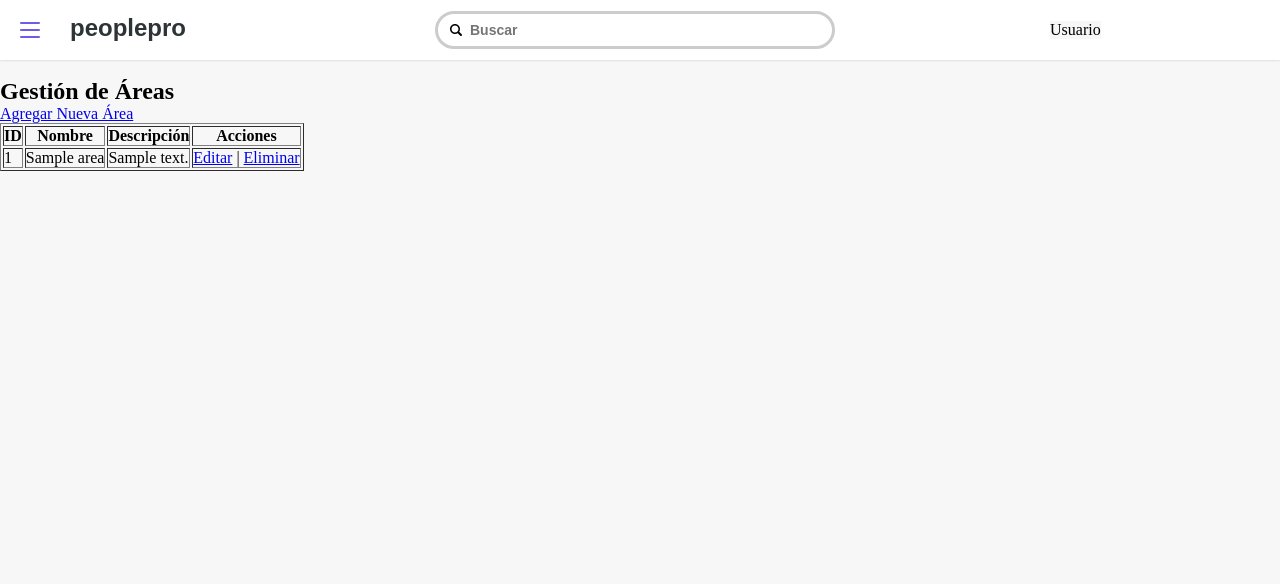
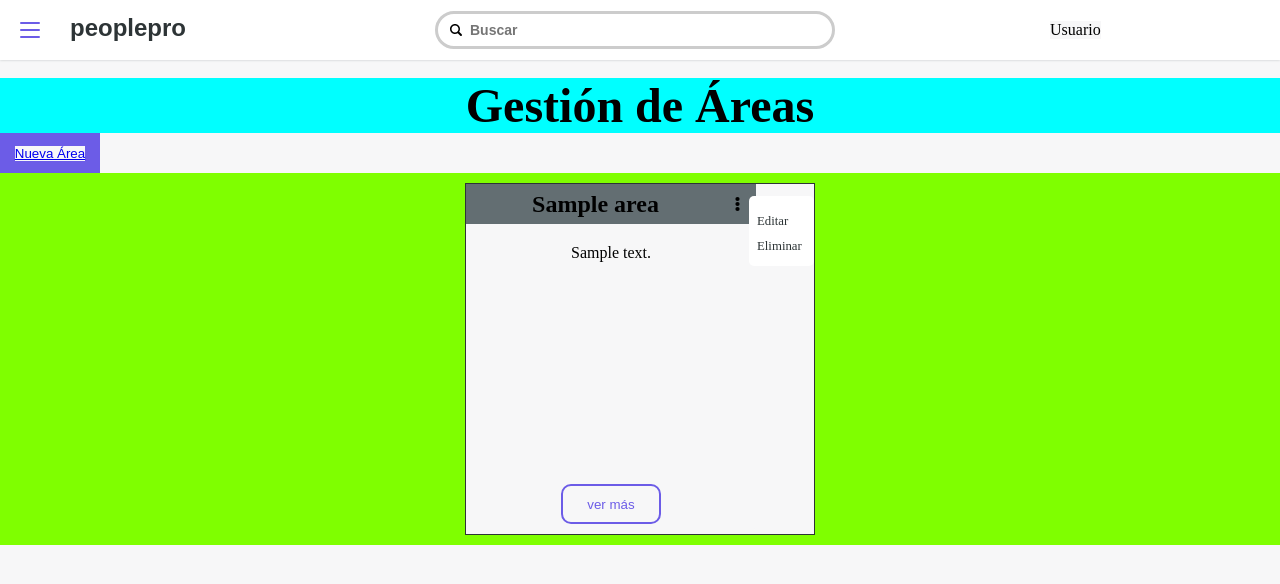
Before and after one commit to LinaB24/peoplepro, a PHP site: template views/areas/index.php in a window 1280 px wide. Shown: the top 584 px of the page. Run offline with PHP 8.4, Linux system fonts and the light colour scheme; the template is opened without the code that fills it: most values are stand-ins (such as "Sample title", 1, 10 or a date in 2020).

Commit message:
actualizacion areas de trabajo con css

```diff
--- /dev/null
+++ b/public/css/areas.css
@@ -0,0 +1,113 @@
+:root {
+    --primario: #6C5CE7;
+    --texto-primario: #2D3436;
+    --texto-secundario: #636E72;
+}
+*{
+    margin: 0;
+    padding: 0;
+    box-sizing: border-box;
+}
+/* main */
+.main{
+    display: flex;
+    flex-wrap: wrap;
+    justify-content: center;
+    background-color: chartreuse;
+    height: auto;
+}
+/* titulo de bienvenida */
+.area-titulo{
+    text-align: center;
+    background-color: aqua;
+    font-size: 3rem;
+}
+/* boton para agregar area */
+.nueva-area{
+    width: 100px; height: 40px;
+    background-color: var(--primario);
+    color: white;
+    border: none;
+}
+/* tarjetas de las areas */
+.area-contenedor{
+    margin: 10px;
+    border: solid 1px #2D3436;
+    width: 350px; height: auto;
+    position: relative;
+}
+.area{
+    width:290px; height: 350px;
+    align-items: center;
+    border-radius: 10px;
+}
+.area-header{
+    background-color: #636E72;
+    display: flex;
+    align-items: center;
+    height: 40px; width: 100%;
+    margin-bottom: 20px;
+}
+.area-header h2{
+    text-align: center;
+    width:90%;
+}
+.confuguracion-area{
+    width: 25px; height: 25px;
+    margin-right: 6px; margin-left: auto;
+    padding: 4px;
+}
+.ver-mas{
+    margin-top: auto; margin-bottom: 10px;
+    width: 100px; height: 40px;
+    border-radius: 10px;
+    border: solid 2px #6C5CE7;
+}
+.ver-mas a{
+    text-decoration: none;
+    color: #6C5CE7;
+}
+.ver-mas:hover{
+    background-color: #6C5CE7;
+    transition: all 0.2s ease-in-out;
+}
+.ver-mas:hover a{
+    color: white;
+    transition: all 0.2s ease-in-out;
+}
+.area-contenedor, .area, .area-menu{
+    display: flex;
+    flex-direction: column;
+}
+.nueva-area, .confuguracion-area {
+    border: none;
+}
+.area-header h2, .area-header img, .area p, .confuguracion-area, .area-menu li, .area-menu a, .ver-mas a{
+    background-color: transparent;
+}
+/* menu desplegable de configuracion */
+.area-menu{
+    background-color: #ffffff;
+    width: 65px; height: 70px;
+    position: absolute;
+    top: 12px; right: 0;
+    border-radius: 5px;
+    justify-content: center;
+    padding: 0 5px;
+}
+.area-menu li{
+    list-style: none;
+    margin-top: 2px;
+    padding: 3px;
+    height: 23px;
+    justify-content: center;
+}
+.area-menu li:hover{
+    border-radius: 3px;
+    background-color:rgba(92, 91, 92, 0.2);
+}
+.area-menu a{
+    text-decoration: none;
+    font-size: .8rem;
+    color: var(--texto-primario);
+}
--- /dev/null
+++ b/public/js/areas.js
@@ -0,0 +1 @@
+const configuracion = document.getElementById("configuracion");
--- a/views/areas/index.php
+++ b/views/areas/index.php
@@ -4,6 +4,7 @@
   <meta charset="UTF-8">
   <title>Áreas de trabajo</title>
   <link rel="stylesheet" href="/peoplepro/public/css/nav.css">
+  <link rel="stylesheet" href="/peoplepro/public/css/areas.css">
 </head>
 <body>
     <header class="header">
@@ -35,27 +36,27 @@
             <li><a href="/peoplepro/public/area/index">Áreas</a></li>
         </ul>
     </nav><br>
-    <h2>Gestión de Áreas</h2>
-    <a href="/peoplepro/public/area/crear">Agregar Nueva Área</a>
-    <table border="1" cellpadding="5">
-        <tr>
-            <th>ID</th>
-            <th>Nombre</th>
-            <th>Descripción</th>
-            <th>Acciones</th>
-        </tr>
+    <h2 class="area-titulo">Gestión de Áreas</h2>
+    <button class="nueva-area"><a href="/peoplepro/public/area/crear">Nueva Área</a></button>
+    <main class="main">
         <?php foreach ($data['areas'] as $area): ?>
-        <tr>
-            <td><?= $area['id'] ?></td>
-            <td><?= $area['nombre'] ?></td>
-            <td><?= $area['descripcion'] ?></td>
-            <td>
-                <a href="/peoplepro/public/area/editar/<?= $area['id'] ?>">Editar</a> |
-                <a href="/peoplepro/public/area/eliminar/<?= $area['id'] ?>" onclick="return confirm('¿Eliminar esta área?')">Eliminar</a>
-            </td>
-        </tr>
+        <div class="area-contenedor">
+            <div class="area">
+                <div class="area-header">
+                    <h2><?= $area['nombre'] ?></h2>
+                    <button class="confuguracion-area" id="configuracion"><img src="../../public/img/dots_three_outline_vertical_icon_173863.svg"></button>
+                </div>
+                <p><?= $area['descripcion'] ?></p>
+                <button class="ver-mas"><a href="">ver más</a></button>
+            </div>
+            <ul class="area-menu">
+                <li><a href="/peoplepro/public/area/editar/<?= $area['id'] ?>">Editar</a></li>
+                <li><a href="/peoplepro/public/area/eliminar/<?= $area['id'] ?>" onclick="return confirm('¿Eliminar esta área?')">Eliminar</a></li>
+            </ul>
+        </div>
         <?php endforeach; ?>
-    </table><br>
+    </main>
     <script src="/peoplepro/public/js/nav.js"></script>
+    <script src="/peoplepro/public/js/area.js"></script>
 </body>
 </html>
```
Also changed, not shown: public/img/dots_three_outline_vertical_icon_173863.svg (added).
